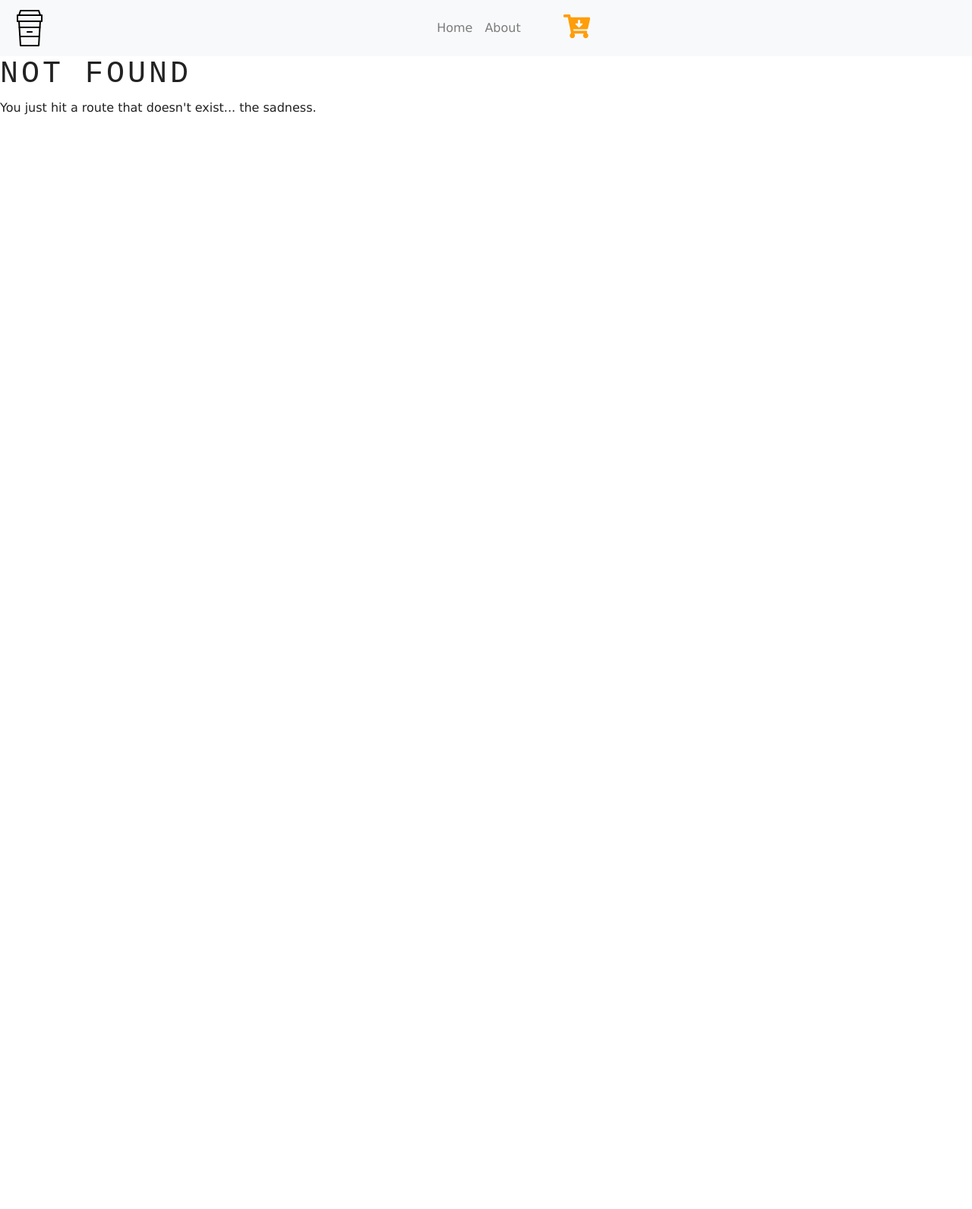
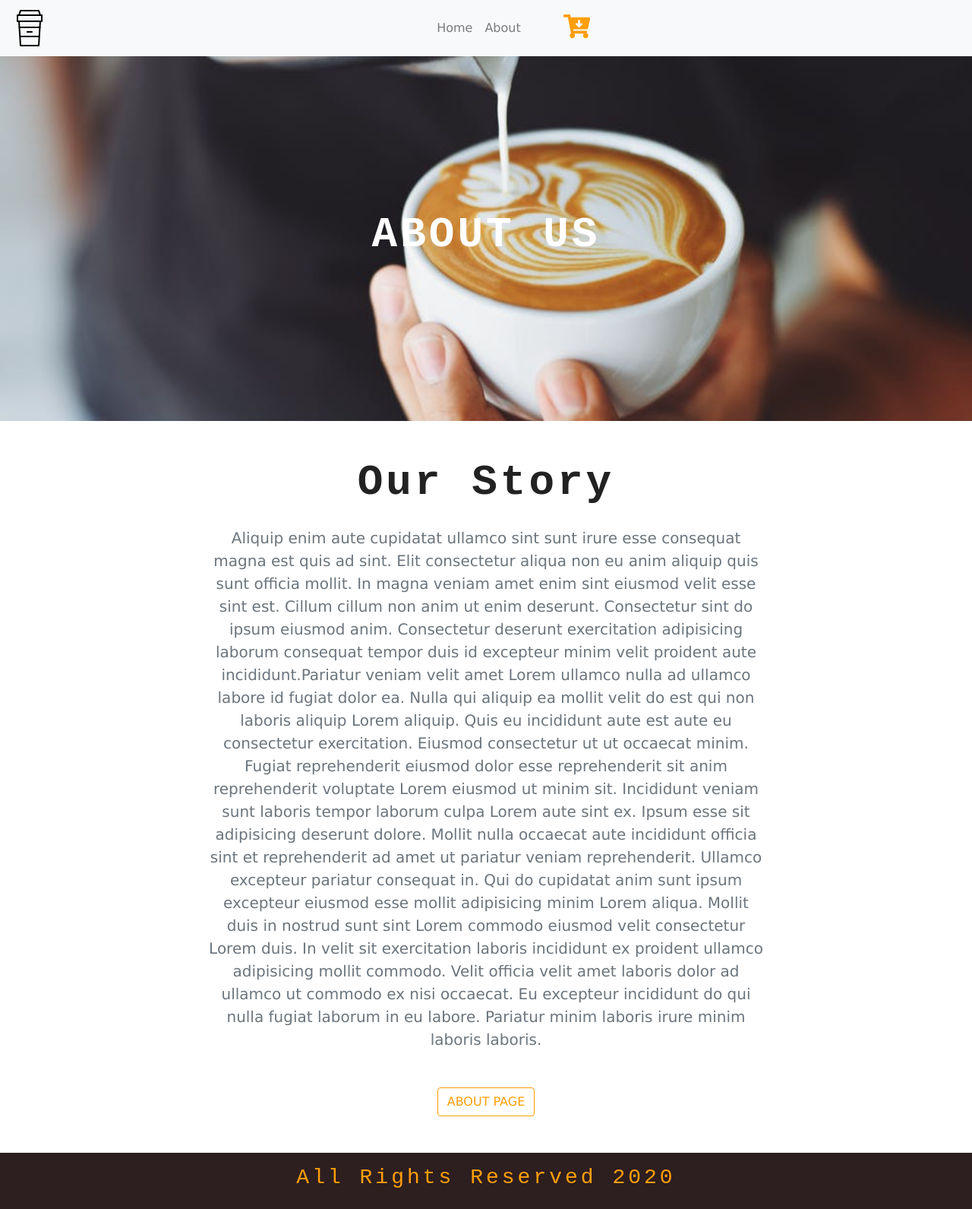
Before and after one commit to thomasgui06110/gatsby-coffee, a Gatsby site: page /about in a window 1280 px wide. Before the commit this address had no page. Shown: the whole page at 76% size. Before the commit the page ends 800 px from the top, so only its background shows below. Built offline with nearby package versions, Linux system fonts and the light colour scheme; Gatsby itself is replaced by a stand-in of ours.

Commit message:
about contenfull variable

```diff
--- a/gatsby-config.js
+++ b/gatsby-config.js
@@ -1,3 +1,7 @@
+require("dotenv").config({
+  path: `.env.${process.env.NODE_ENV}`,
+})
+
 module.exports = {
   siteMetadata: {
     title: `Coffee shop`,
@@ -11,6 +15,15 @@
       options: {
         name: `images`,
         path: `${__dirname}/src/images`,
+      },
+    },
+    {
+      resolve: `gatsby-source-contentful`,
+      options: {
+        spaceId: process.env.CONTENTFUL_SPACE_ID,
+        // Learn about environment variables: https://gatsby.dev/env-vars
+        //accessToken: process.env.CONTENTFUL_ACCESS_TOKEN,
+        accessToken: process.env.CONTENTFUL_ACCESS_TOKEN
       },
     },
     `gatsby-transformer-sharp`,
--- a/package.json
+++ b/package.json
@@ -12,6 +12,7 @@
     "gatsby-plugin-offline": "^3.2.1",
     "gatsby-plugin-react-helmet": "^3.3.1",
     "gatsby-plugin-sharp": "^2.6.1",
+    "gatsby-source-contentful": "^2.3.3",
     "gatsby-source-filesystem": "^2.3.1",
     "gatsby-transformer-sharp": "^2.5.1",
     "prop-types": "^15.7.2",
--- /dev/null
+++ b/src/components/Globals/Footer.js
@@ -0,0 +1,15 @@
+import React from "react";
+
+export default function Footer() {
+  return (
+    <footer className="footer py-3">
+      <div className="container">
+        <div className="row">
+          <div className="col-10 mx-auto col-md-6 text-yellow text-center text-capitalize">
+            <h3>all rights reserved {new Date().getFullYear().toString()}</h3>
+          </div>
+        </div>
+      </div>
+    </footer>
+  );
+}
--- a/src/components/layout.css
+++ b/src/components/layout.css
@@ -27,7 +27,8 @@
 
 }
 
-.default-background {
+.default-background,
+.about-background  {
     min-height: 100vh;
     display: flex;
     align-items: center;
@@ -36,7 +37,10 @@
     background-position: center;
     background-size: cover;
 }
+.about-background {
+    min-height: 60vh;
 
+}
 .btn-yellow {
     color: var(--mainYellow);
     border-color: var(--mainYellow);
@@ -47,3 +51,8 @@
     background: var(--mainYellow);
     color: var(--mainBrow)
 }
+
+.footer {
+    background: var(--mainBrow);
+
+}
--- a/src/components/layout.js
+++ b/src/components/layout.js
@@ -12,11 +12,13 @@
 
 import "./layout.css";
 import Navbar from "./Globals/Navbar";
+import Footer from "./Globals/Footer";
 
 const Layout = ({ children }) => (
   <>
     <Navbar />
     {children}
+    <Footer />
   </>
 );
 Layout.propTypes = {
--- /dev/null
+++ b/src/pages/about.js
@@ -0,0 +1,33 @@
+import React from "react";
+import { Link, graphql } from "gatsby";
+import Layout from "../components/layout";
+import Image from "../components/image";
+import SEO from "../components/seo";
+import BackgroundSection from "../components/Globals/BackgroundSection";
+import Info from "../components/Home/Info";
+
+const AboutPage = ({ data }) => (
+  <Layout>
+    <SEO title="Home" />
+    <BackgroundSection
+      img={data.img.childImageSharp.fluid}
+      title="About us"
+      styleClass="about-background"
+    />
+    <Info />
+  </Layout>
+);
+
+export const query = graphql`
+  {
+    img: file(relativePath: { eq: "about-background.jpeg" }) {
+      childImageSharp {
+        fluid {
+          ...GatsbyImageSharpFluid_tracedSVG
+        }
+      }
+    }
+  }
+`;
+
+export default AboutPage;
```
Also changed, not shown: 2 other files.
